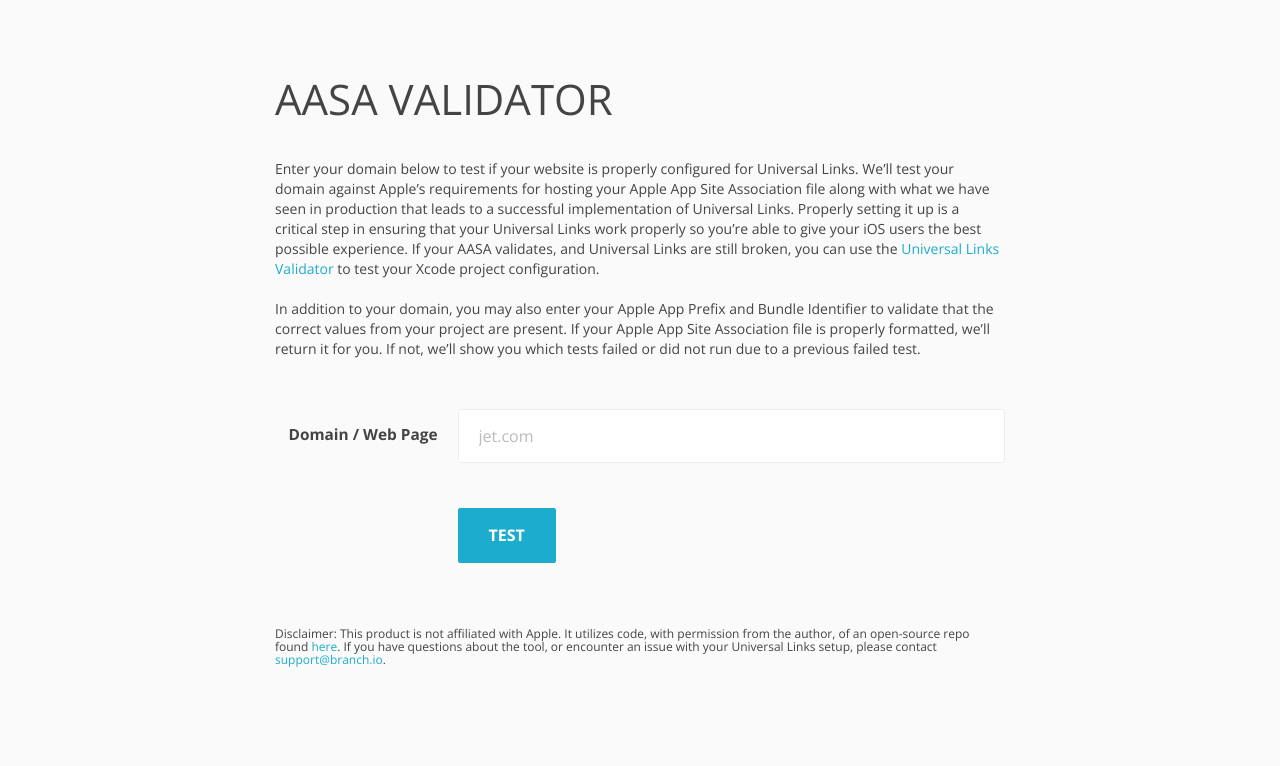
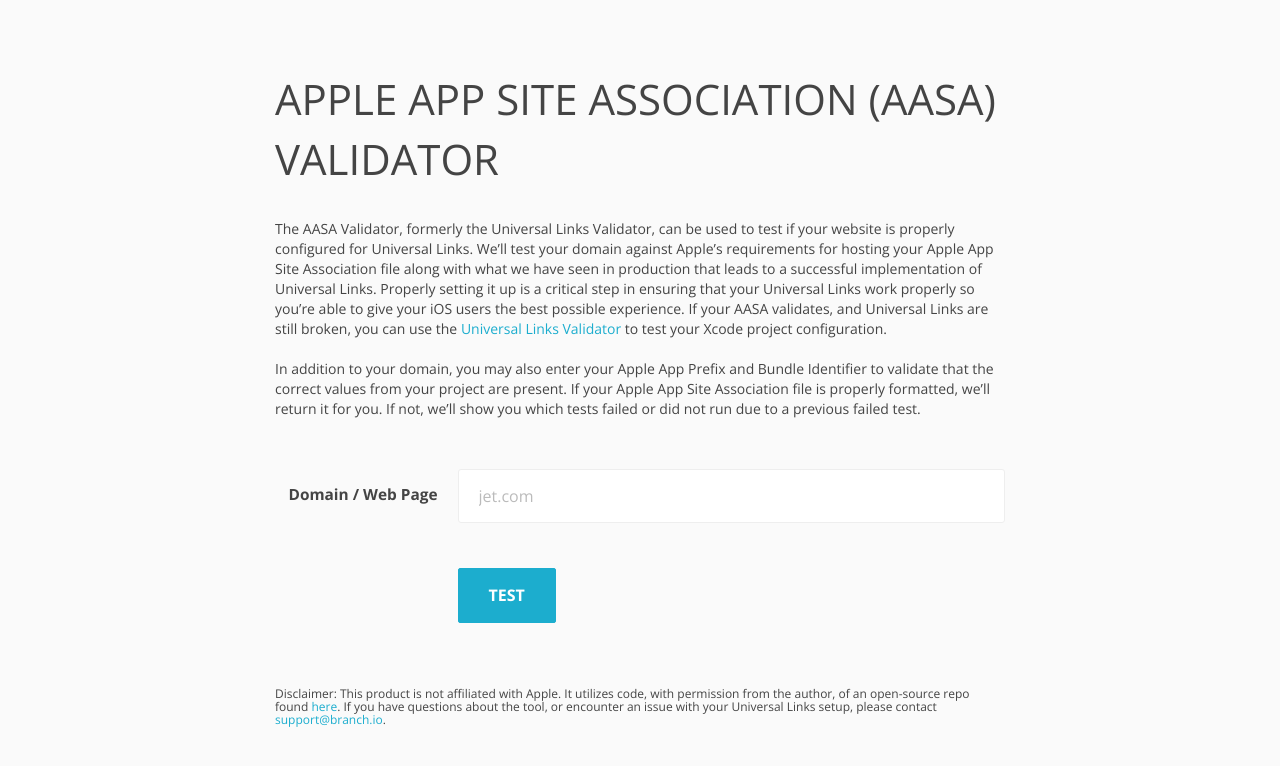
Before and after one commit to dyang-branch/universal-link-validator, a website: page static/index.html in a window 1280 px wide. Shown: the part 50-816 px from the top of the page. Drawn offline with nearby package versions, Linux system fonts and the light colour scheme; files that its build step writes are made by us from their sources.

Commit message:
Reference the old name

```diff
--- a/static/index.html
+++ b/static/index.html
@@ -72,9 +72,9 @@
     <main class="ng-scope" ng-view>
       <div class="container">
         <div class="well form-horizontal col-md-10 col-md-offset-1 col-lg-8 col-lg-offset-2">
-          <div class="validator-title">AASA Validator</div>
+          <div class="validator-title">Apple App Site Association (AASA) Validator</div>
           <p>
-          Enter your domain below to test if your website is properly configured for Universal Links. We’ll test your domain against Apple’s requirements for hosting your Apple App Site Association file along with what we have seen in production that leads to a successful implementation of Universal Links. Properly setting it up is a critical step in ensuring that your Universal Links work properly so you’re able to give your iOS users the best possible experience. If your AASA validates, and Universal Links are still broken, you can use the
+          The AASA Validator, formerly the Universal Links Validator, can be used to test if your website is properly configured for Universal Links. We’ll test your domain against Apple’s requirements for hosting your Apple App Site Association file along with what we have seen in production that leads to a successful implementation of Universal Links. Properly setting it up is a critical step in ensuring that your Universal Links work properly so you’re able to give your iOS users the best possible experience. If your AASA validates, and Universal Links are still broken, you can use the
           <a href="/resources/universal-links"> Universal Links Validator</a>
           to test your Xcode project configuration.
           <br/><br/>
```
